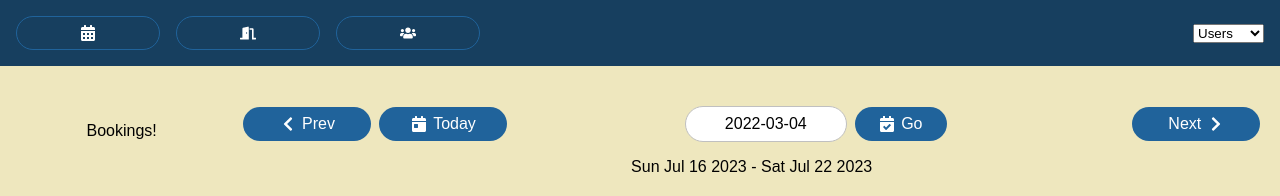
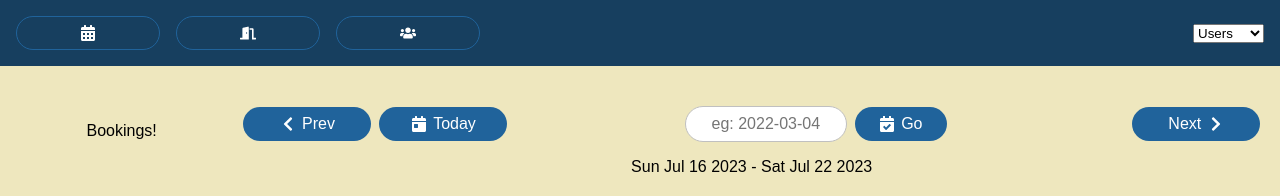
Before and after one commit to resant18/react-hook-in-action, a React (Create React App) app: page /bookings in a window 1280 px wide. Shown: the top 196 px of the page. Built offline with nearby package versions, Linux system fonts and the light colour scheme; data requests are answered from the project's data file.

Commit message:
Use useState to manage custom date textbox value

```diff
--- a/src/components/Bookings/WeekPicker.js
+++ b/src/components/Bookings/WeekPicker.js
@@ -1,4 +1,4 @@
-import React, { useReducer, useRef } from 'react';
+import React, { useReducer, useState, useRef } from 'react';
 import weekReducer from './WeekSlice';
 import { getWeek } from '../../utils/date-wrangler';
 import { getPrevWeek, getTodayWeek, getNextWeek, getDateOfWeek } from './WeekSlice';
@@ -8,7 +8,17 @@ export const WeekPicker = ({ date }) => {
   const [week, dispatch] = useReducer(weekReducer, date, getWeek);
   // Use useRef hook to get textbox value instead of directly reaching out to the DOM
   // using getElementById as React updates the DOM in response to state changes.
-   const dateRef = useRef();
+  //  const dateRef = useRef();
+
+  // Even better to use useState to manage the custome date textbox
+  // because the texbox value is part of component's state.
+  const [customDate, setCustomDate] = useState('');
+
+  const changeTodayWeek = () => {
+    const todayDateString = new Date().toLocaleDateString('en-CA');
+    setCustomDate(todayDateString);
+    dispatch(getTodayWeek());
+  }
 
   return (
     <div>
@@ -18,14 +28,17 @@ export const WeekPicker = ({ date }) => {
               <span>Prev</span>
           </button>
 
-            <button className='btn' onClick={() => dispatch(getTodayWeek())}>
+          <button className='btn' onClick={changeTodayWeek}>
               <FaCalendarDay />
               <span>Today</span>
           </button>
 
           <span>
-               <input type='text' ref={dateRef} placeholder='eg: 2022-03-04' defaultValue='2022-03-04' />
-               <button className='go btn' onClick={() => dispatch(getDateOfWeek(dateRef.current.value))}>
+              <input type='text'
+                value={customDate}
+                onChange={(e) => setCustomDate(e.target.value)}
+                placeholder='eg: 2022-03-04' />
+              <button className='go btn' onClick={() => dispatch(getDateOfWeek(customDate))}>
                 <FaCalendarCheck />
                 <span>Go</span>
               </button>
```
Lines whose indentation alone changed are shown as unchanged.
